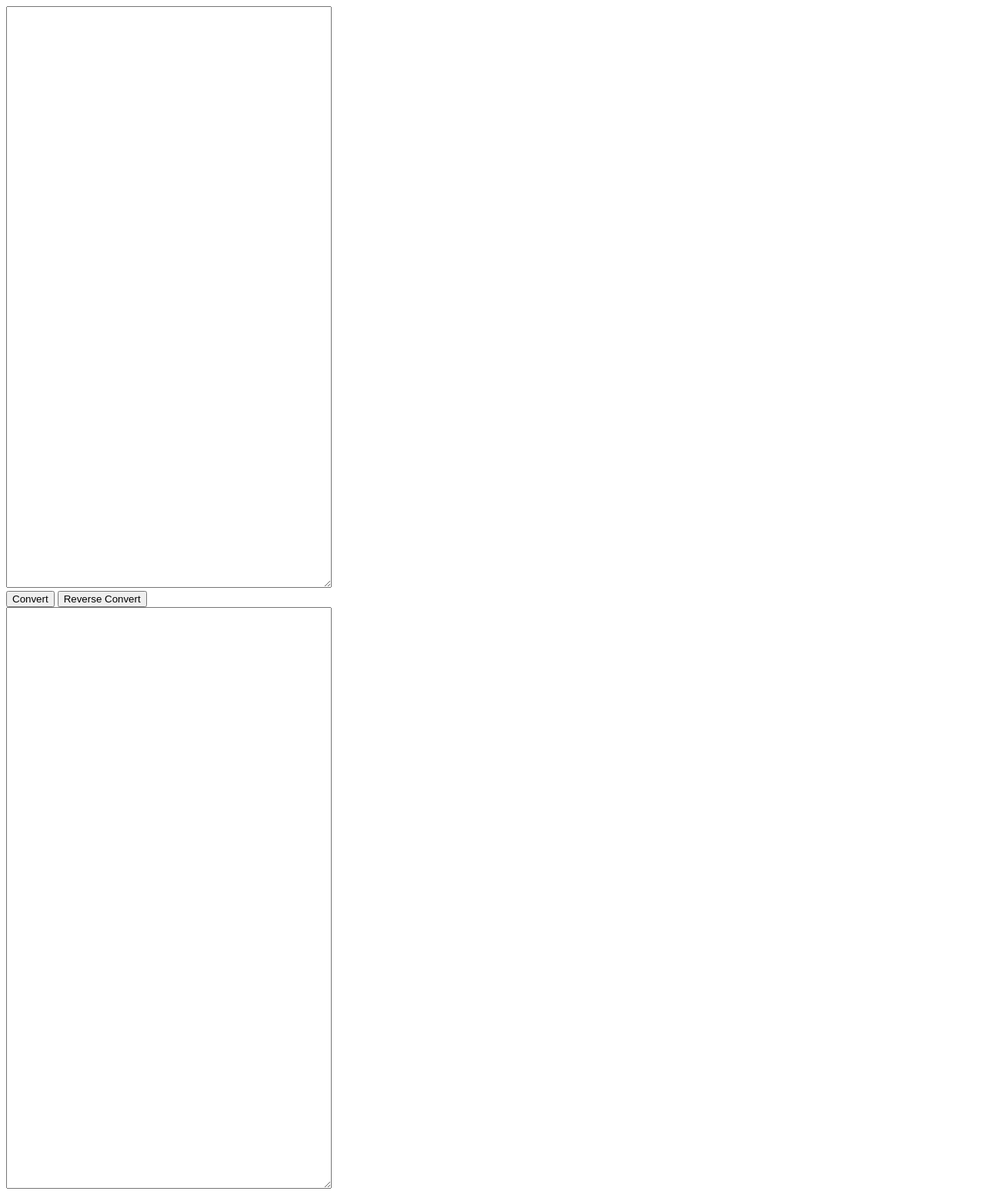
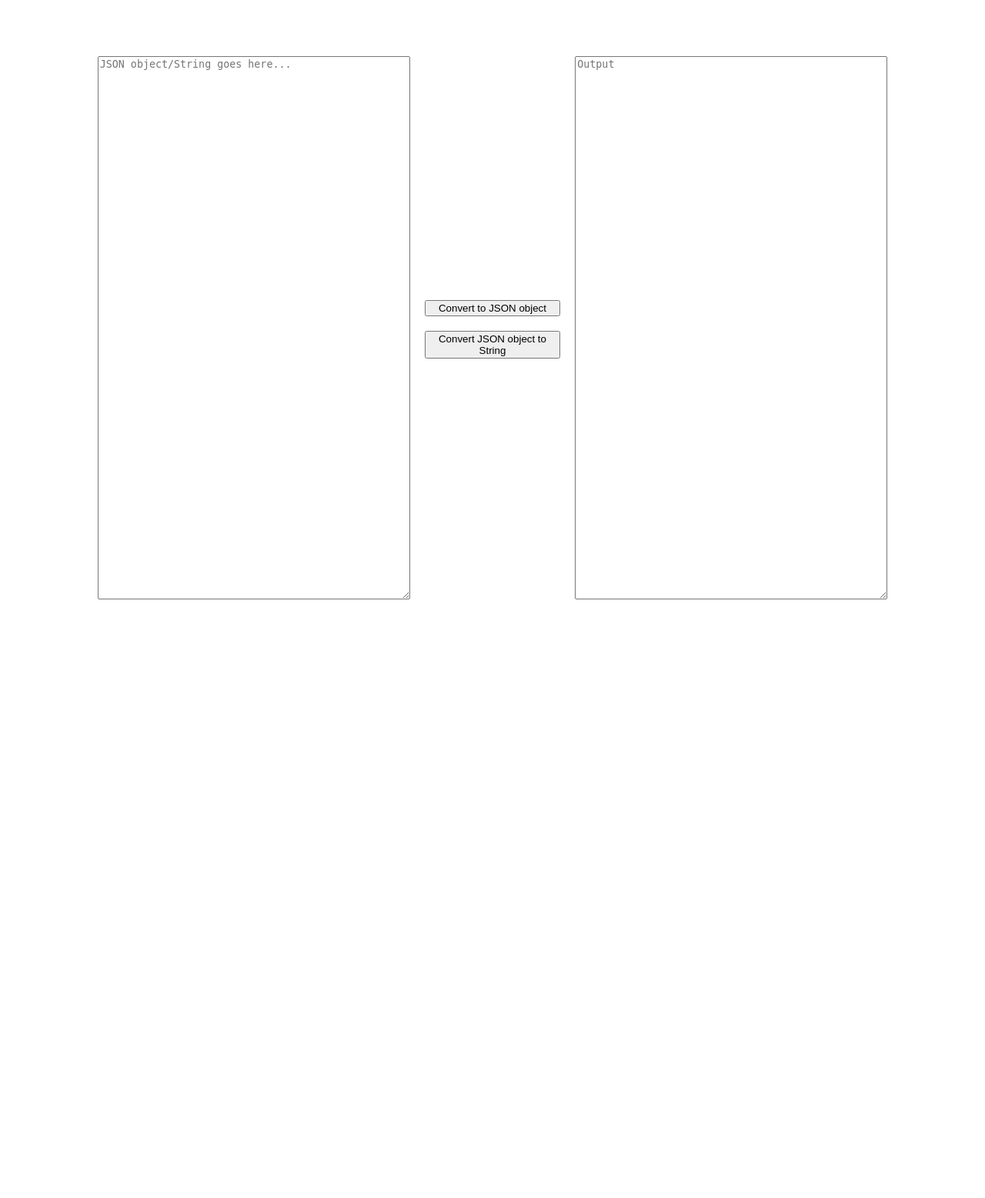
Before and after one commit to vib795/JSON-String-JSON-FlaskApp, a Flask app: page / in a window 1280 px wide. Shown: the whole page at 77% size. After the commit the page ends 779 px from the top, so only its background shows below. Run offline with Flask 3, Linux system fonts and the light colour scheme.

Commit message:
Updated index.html formatting.

```diff
--- a/templates/index.html
+++ b/templates/index.html
@@ -1,12 +1,13 @@
 <!DOCTYPE html>
 <html>
     <head>
-        <title>
+        <title>JSON-String-JSON</title>
             <style>
                 .container {
                     display: flex;
                     justify-content: center;
                     align-items: center;
+                    margin: 5%;
                 }
                 .textarea-box {
                     margin: 10px;
@@ -21,19 +22,18 @@
                     justify-content: center;
                 }
             </style>
-        </title>
     </head>
     <body>
         <div class="container">
             <div class="textarea-box">
-                <textarea id="jsonInput" rows="50" cols="50"></textarea>
+                <textarea id="jsonInput" rows="50" cols="50" placeholder="JSON object/String goes here..."></textarea>
             </div>
             <div class="button-container">
-                <button onclick="convertJSON()">Convert</button>
-                <button onclick="reverseConvert()">Reverse Convert</button>
+                <button onclick="convertJSON()" style="margin:5%">Convert to JSON object</button>
+                <button onclick="reverseConvert()" style="margin:5%">Convert JSON object to String</button>
             </div>
             <div class="textarea-box">
-                <textarea id="jsonOutput" rows="50" cols="50" readonly></textarea>
+                <textarea id="jsonOutput" rows="50" cols="50" readonly placeholder="Output"></textarea>
             </div>
         </div>
 
```
